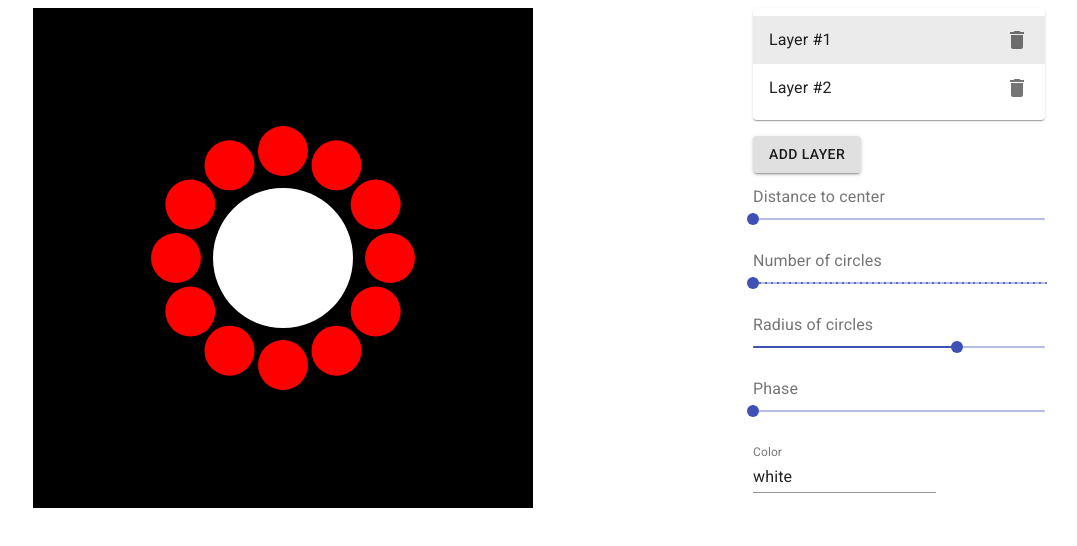
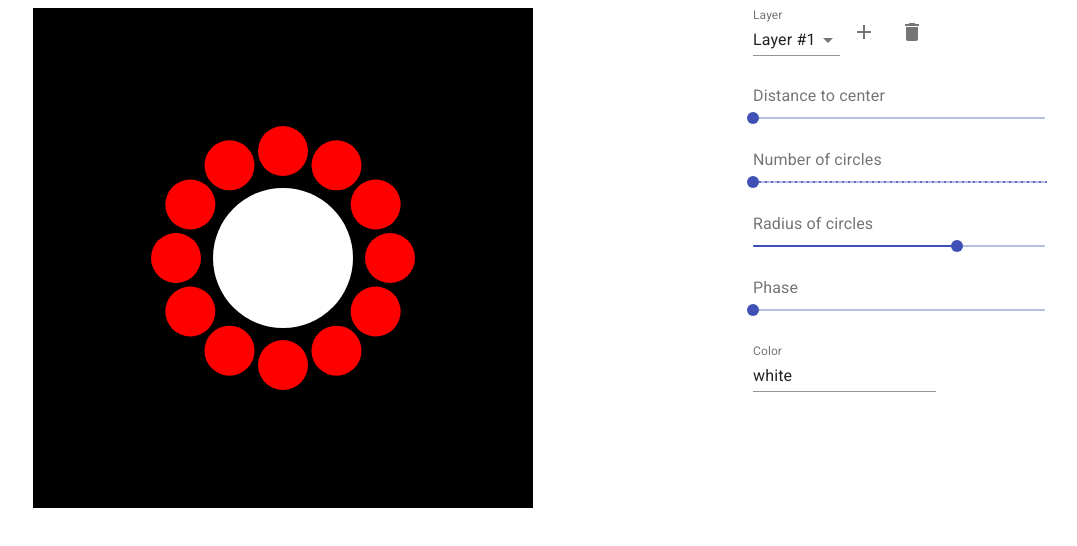
Before and after one commit to anoop901/circle-art-generator, a React (Vite) app: page / in a window 1280 px wide. Shown: the top 546 px of the page, without its empty margins (203-1280 px from the left). Built offline with nearby package versions, Linux system fonts and the light colour scheme.

Commit message:
Turn layer list into dropdown menu.

```diff
--- a/MandalaSettings.tsx
+++ b/MandalaSettings.tsx
@@ -11,8 +11,12 @@ import {
   Button,
   InputLabel,
   TextField,
+  FormControl,
+  Select,
+  MenuItem,
 } from "@material-ui/core";
 import DeleteIcon from "@material-ui/icons/Delete";
+import AddIcon from "@material-ui/icons/Add";
 import Mandala from "./Mandala";
 import { setIn, removeIn, update } from "immutable";
 
@@ -27,40 +31,30 @@ export default function MandalaSettings(props: P) {
   return (
     <Grid container direction="column" spacing={2}>
       <Grid item>
-        <Paper>
-          <List>
+        <Grid container>
+          <Grid item>
+            <FormControl>
+              <InputLabel>Layer</InputLabel>
+              <Select value={currentLayerIdx}>
                 {props.mandala.layers.map((layer, i) => (
-              <ListItem
+                  <MenuItem
                     key={i}
                     button
-                selected={i === currentLayerIdx}
+                    value={i}
                     onClick={() => {
                       setCurrentLayerIdx(i);
                     }}
                   >
-                <ListItemText>Layer #{i + 1}</ListItemText>
-                <ListItemSecondaryAction>
-                  <IconButton
-                    edge="end"
-                    disabled={props.mandala.layers.size == 1}
-                    onClick={() => {
-                      if (currentLayerIdx == props.mandala.layers.size - 1) {
-                        setCurrentLayerIdx(props.mandala.layers.size - 2);
-                      }
-                      props.setMandala(removeIn(props.mandala, ["layers", i]));
-                    }}
-                  >
-                    <DeleteIcon />
-                  </IconButton>
-                </ListItemSecondaryAction>
-              </ListItem>
+                    Layer #{i + 1}
+                    {/* <ListItemSecondaryAction>
+                  </ListItemSecondaryAction> */}
+                  </MenuItem>
                 ))}
-          </List>
-        </Paper>
+              </Select>
+            </FormControl>
           </Grid>
           <Grid item>
-        <Button
-          variant="contained"
+            <IconButton
               onClick={() => {
                 props.setMandala(
                   update(props.mandala, "layers", (prevLayers) =>
@@ -76,9 +70,28 @@ export default function MandalaSettings(props: P) {
                 setCurrentLayerIdx(props.mandala.layers.size);
               }}
             >
-          Add layer
-        </Button>
+              <AddIcon></AddIcon>
+            </IconButton>
           </Grid>
+          <Grid item>
+            <IconButton
+              edge="end"
+              disabled={props.mandala.layers.size == 1}
+              onClick={() => {
+                if (currentLayerIdx == props.mandala.layers.size - 1) {
+                  setCurrentLayerIdx(props.mandala.layers.size - 2);
+                }
+                props.setMandala(
+                  removeIn(props.mandala, ["layers", currentLayerIdx])
+                );
+              }}
+            >
+              <DeleteIcon />
+            </IconButton>
+          </Grid>
+        </Grid>
+      </Grid>
+      <Grid item></Grid>
       <Grid item>
         <InputLabel>Distance to center</InputLabel>
         <Slider
```
Lines whose indentation alone changed are shown as unchanged.
